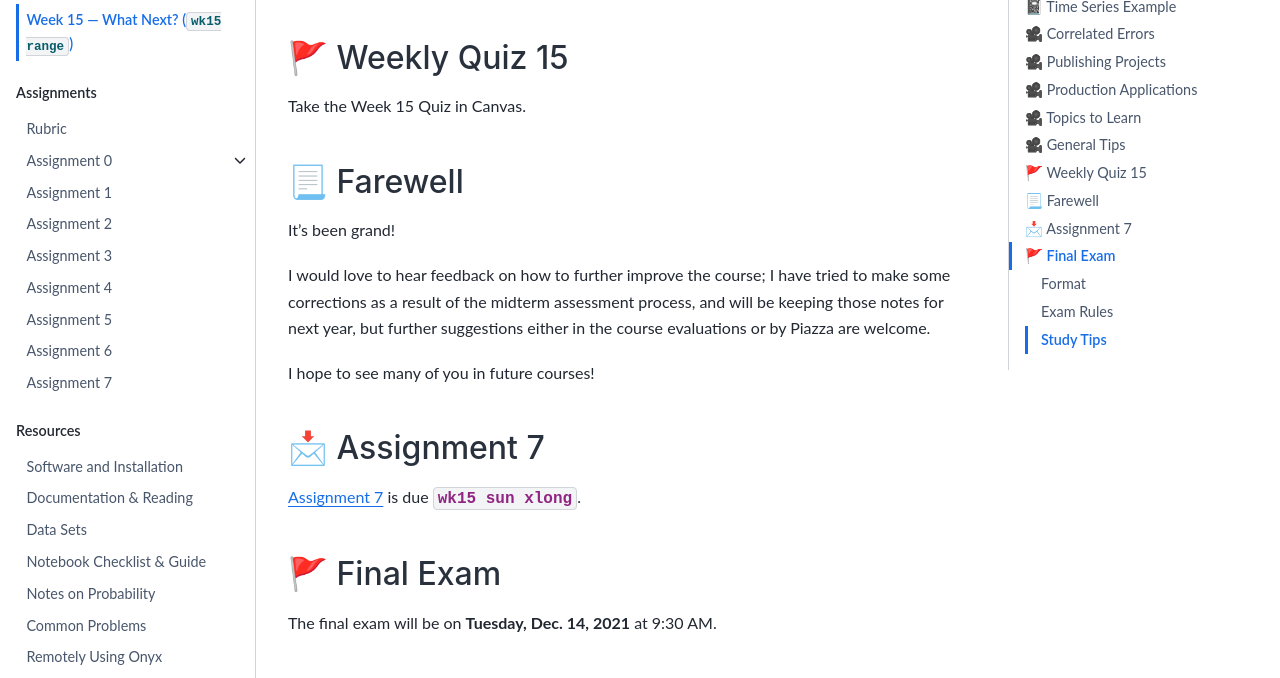
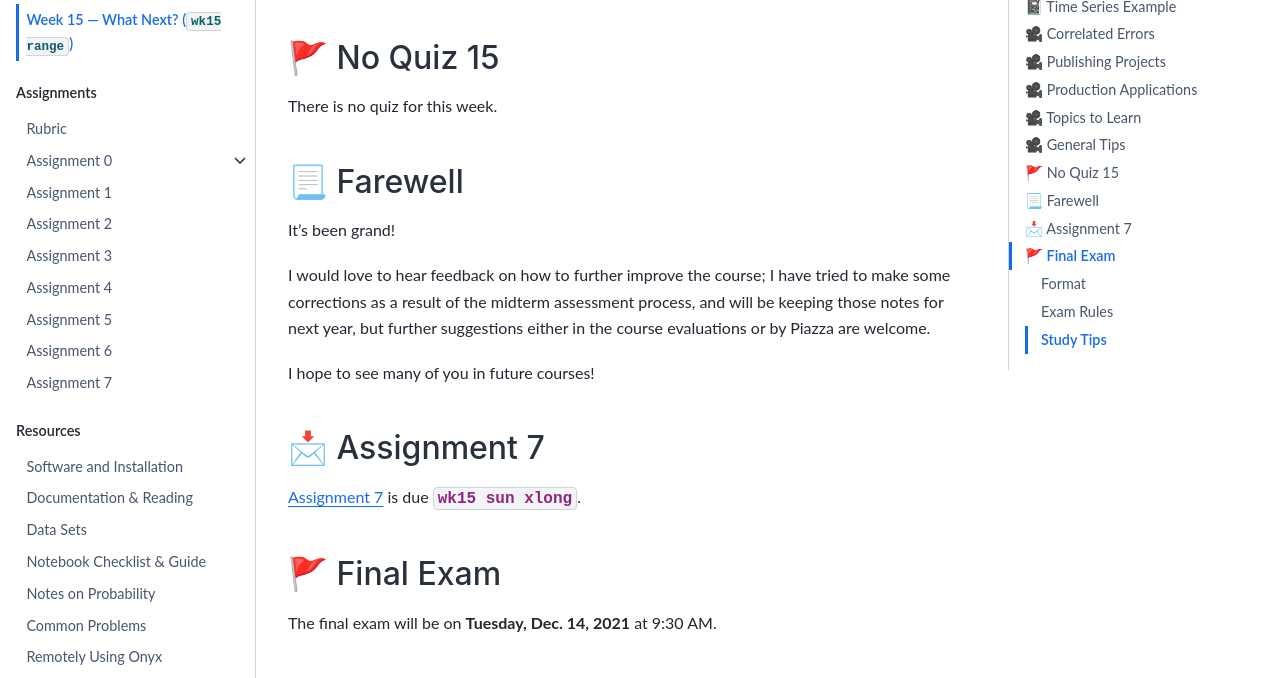
Before and after one commit to mdekstrand/cs533-web, a Jupyter Book: the page built from week15/index.md, in a window 1280 px wide and 900 px high, scrolled down 3577 px, cut to the strip 222-900 px from the top of the window. Built offline with Jupyter Book 1.0.4 settings and Sphinx 7.4.7 and the Sphinx Book theme 1.1.4, drawn with Linux system fonts in a browser that asks for light colours; pages that are not in the unit, such as notebooks, are missing from menus; cross-references to code outside the pages are shown as plain code; a style sheet for code colours, icons or effects is not loaded.

Commit message:
drop quiz15

```diff
--- a/week15/index.md
+++ b/week15/index.md
@@ -140,9 +140,9 @@ Some final closing tips and suggestions for you to think about as you take the n
 :slide-auth: AMQPBtshRrNaHoc
 :::
 
-## {{mquiz}} Weekly Quiz 15
+## {{mquiz}} No Quiz 15
 
-Take the Week 15 Quiz in {{LMS}}.
+There is no quiz for this week.
 
 ## {{mdoc}} Farewell
 
```
